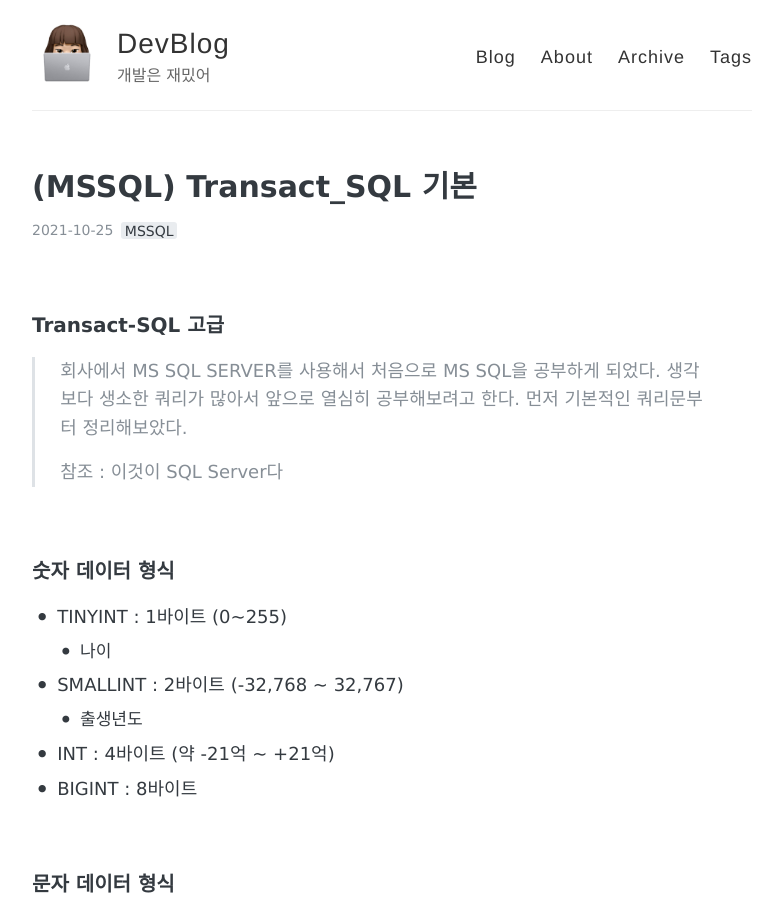
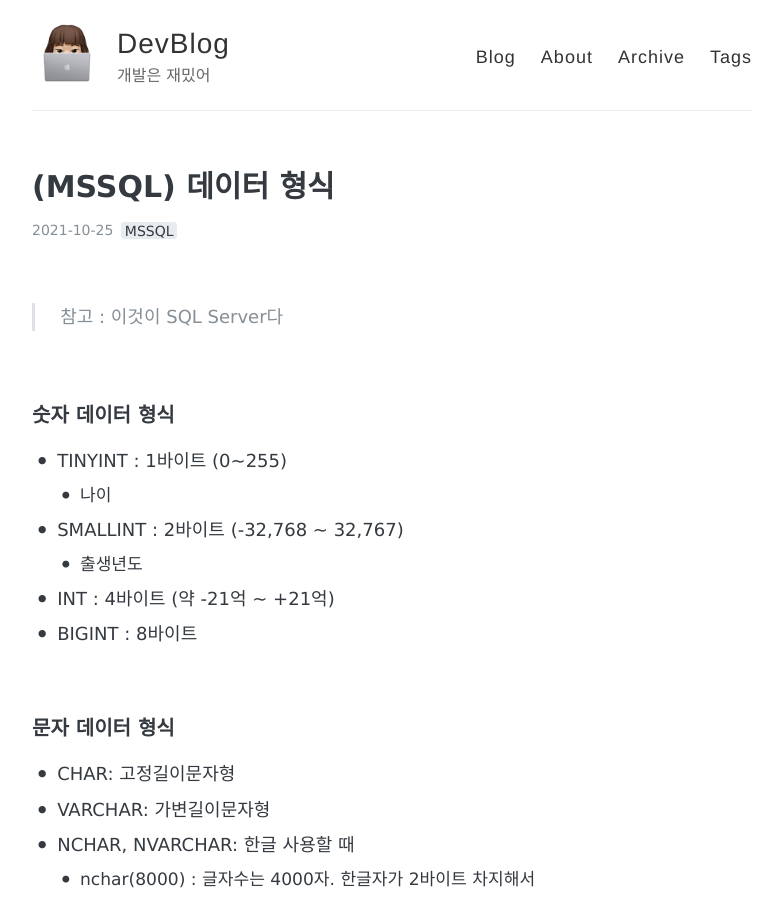
Before and after one commit to dadaJJung/blog, a Jekyll site: the page built from _posts/2021-10-25-MSSQL02.md, in a window 1280 px wide and 900 px high. Shown: the whole window, without its empty margins (248-1030 px from the left). Built offline with Jekyll 4.4.1, drawn with Linux system fonts in a browser that asks for light colours; comment, search, counter and statistics services are not loaded.

Commit message:
Edit posts

```diff
--- a/_posts/2021-10-25-MSSQL02.md
+++ b/_posts/2021-10-25-MSSQL02.md
@@ -1,17 +1,13 @@
 ---
 layout: post
-title: (MSSQL) Transact_SQL 기본
+title: (MSSQL) 데이터 형식
 tags:
   - MSSQL
 ---
 
 <br>
 
-### Transact-SQL 고급
-
-> 회사에서 MS SQL SERVER를 사용해서 처음으로 MS SQL을 공부하게 되었다. 생각보다 생소한 쿼리가 많아서 앞으로 열심히 공부해보려고 한다. 먼저 기본적인 쿼리문부터 정리해보았다.
->
-> 참조 : 이것이 SQL Server다
+> 참고 : 이것이 SQL Server다
 
 <br>
 
```
Also changed, not shown: _posts/2021-10-23-MSSQL01.md (+3 -3 lines).
